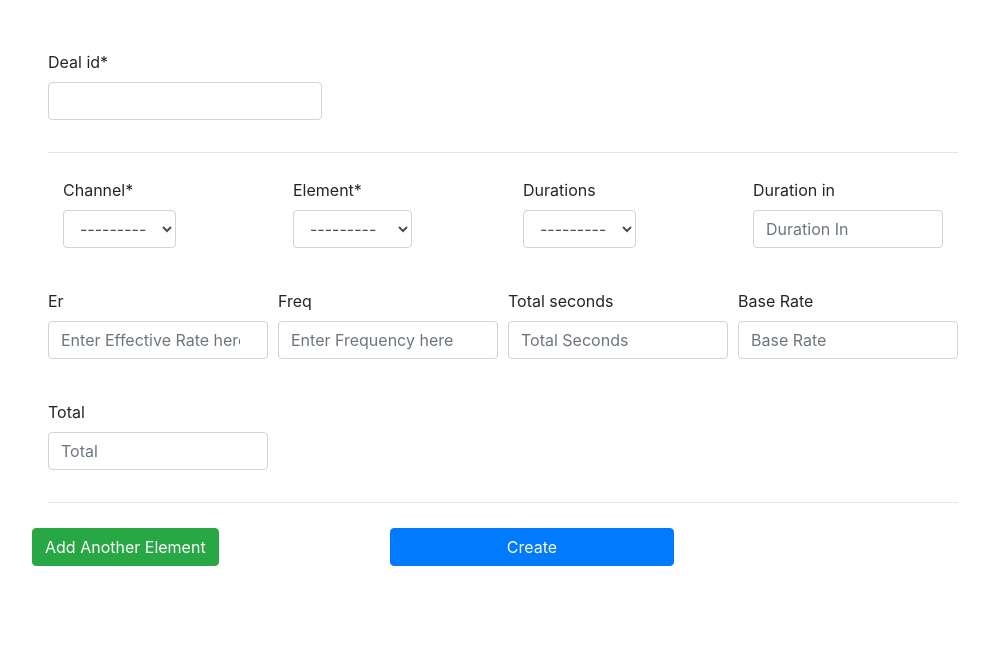
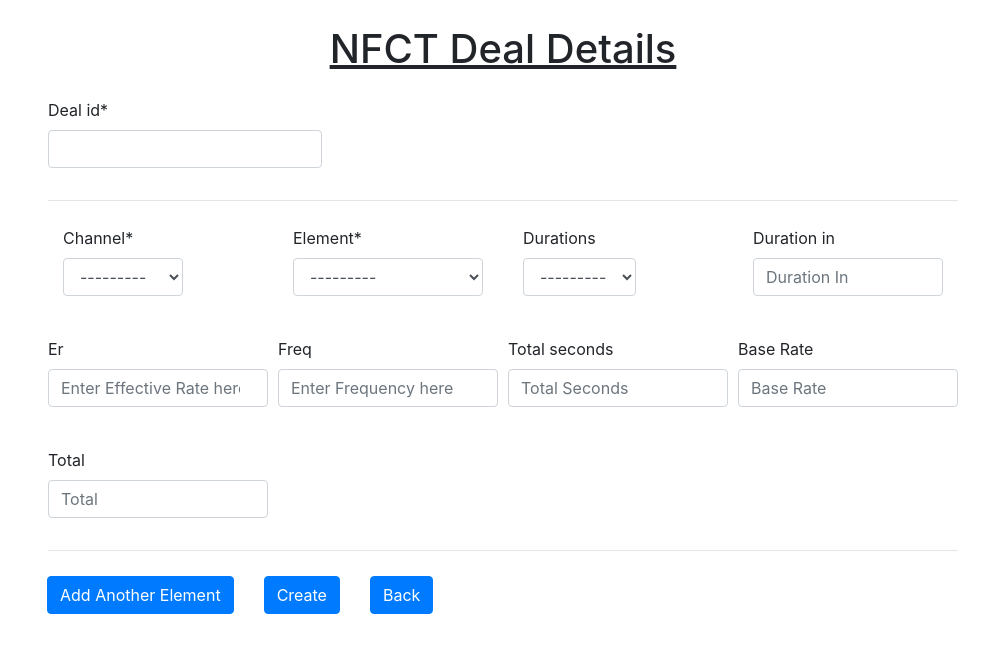
Before and after one commit to anurag-chiplunkar/iTV-CRM, a Django app: page /nfct/create_deal_model_form/ in a window 1280 px wide. Shown: the part 76-729 px from the top of the page, without its empty margins (237-1226 px from the left). Run offline with Django 3.2, Linux system fonts and the light colour scheme; the visitor is signed in with stand-in values (Sample User, id 1); some libraries are stand-ins or nearby versions.

Commit message:
added styles to heading in agency page and in nfct deal page

```diff
--- a/agency/templates/agency/agency_detail_form.html
+++ b/agency/templates/agency/agency_detail_form.html
@@ -12,7 +12,7 @@
 	<link rel="stylesheet" href="https://maxcdn.bootstrapcdn.com/font-awesome/4.7.0/css/font-awesome.min.css">
 </head>
 <body>
-
+  <h1><u><center>Add New Agency</center></u></h1>
 	<div class="container">
 
 
@@ -23,9 +23,6 @@
 
       <!--Agency Details  -->
       <div class="col-8">
-        <p>
-        <h1>Add New Agency</h1>
-        </p>
         <div class="form-group">
           <!-- <label for="agncy_name">Agency Name</label> -->
           <div class="input-group">
--- a/agency/templates/agency/agency_details.html
+++ b/agency/templates/agency/agency_details.html
@@ -4,7 +4,7 @@
 	<title>Agency Details</title>
 </head>
 <body>
-	<h1>Agency Details</h1>
+	<h1><u>Agency Details</u></h1>
 
 
 <table border="1" cellpadding="10px" cellspacing="0">
--- a/nfct/models.py
+++ b/nfct/models.py
@@ -17,13 +17,21 @@ CHANNEL_CHOICE = [
         ('INN','INN'),
         ('NX','NX'),
         ('GUJ','GUJ'),
+        ('HAR','HAR'),
+        ('MP','MP'),
+        ('NE NEWS','NE NEWS'),
         ('PUN','PUN'),
+        ('RAJ','RAJ'),
+        ('UP','UP'),
     ]
 
 ELEMENT_CHOICE = [
         ('Aston','Aston'),
         ('L Band','L Band'),
         ('Logo Bug','Logo Bug'),
+        ('Headline Sponsership Tag','Headline Sponsership Tag'),
+        ('Ticker','Ticker'),
+        ('Weather Branding','Weather Branding'),
     ]
 
 durations_choices = (
--- a/templates/test.html
+++ b/templates/test.html
@@ -2,9 +2,9 @@
 {% load crispy_forms_tags %}
 {% block container %}
 {% if heading %}
-<h3>{{heading}}</h3>
 {% endif %}
 <body>
+    <h1><u><center>NFCT Deal Details</center></u></h1>
 <form class="form-horizontal" method="POST" id = "nfct_form" action="" url = "{% url 'nfct:nfct_load_br' %}">
     {% csrf_token %}
 {{ formset.management_form }}
@@ -173,11 +173,16 @@
 
 <!-- Adding buttons -->
 <div class="row spacer">
-    <div class="input-group-append">
-        <button class="btn btn-success add-form-row">Add Another Element</button>
+    <div class="col-auto input-group-append">
+        <button class="btn btn-primary add-form-row">Add Another Element</button>
     </div>
-    <div class="col-4 offset-2">
+    <div class="col-auto">
         <button type="submit" class="btn btn-block btn-primary">Create</button>
+    </div>
+    <div class="col-auto">
+    {% if user.is_authenticated %}
+    <button name="submit" type="submit" class="btn btn-primary"><a href="{% url 'profile' %}" style="color: white; text-decoration-line: none;">Back</a></button>
+    {% endif %}
     </div>
 </div>
 
```
Also changed, not shown: nfct/templates/nfct/test.html (+4 -3 lines).
